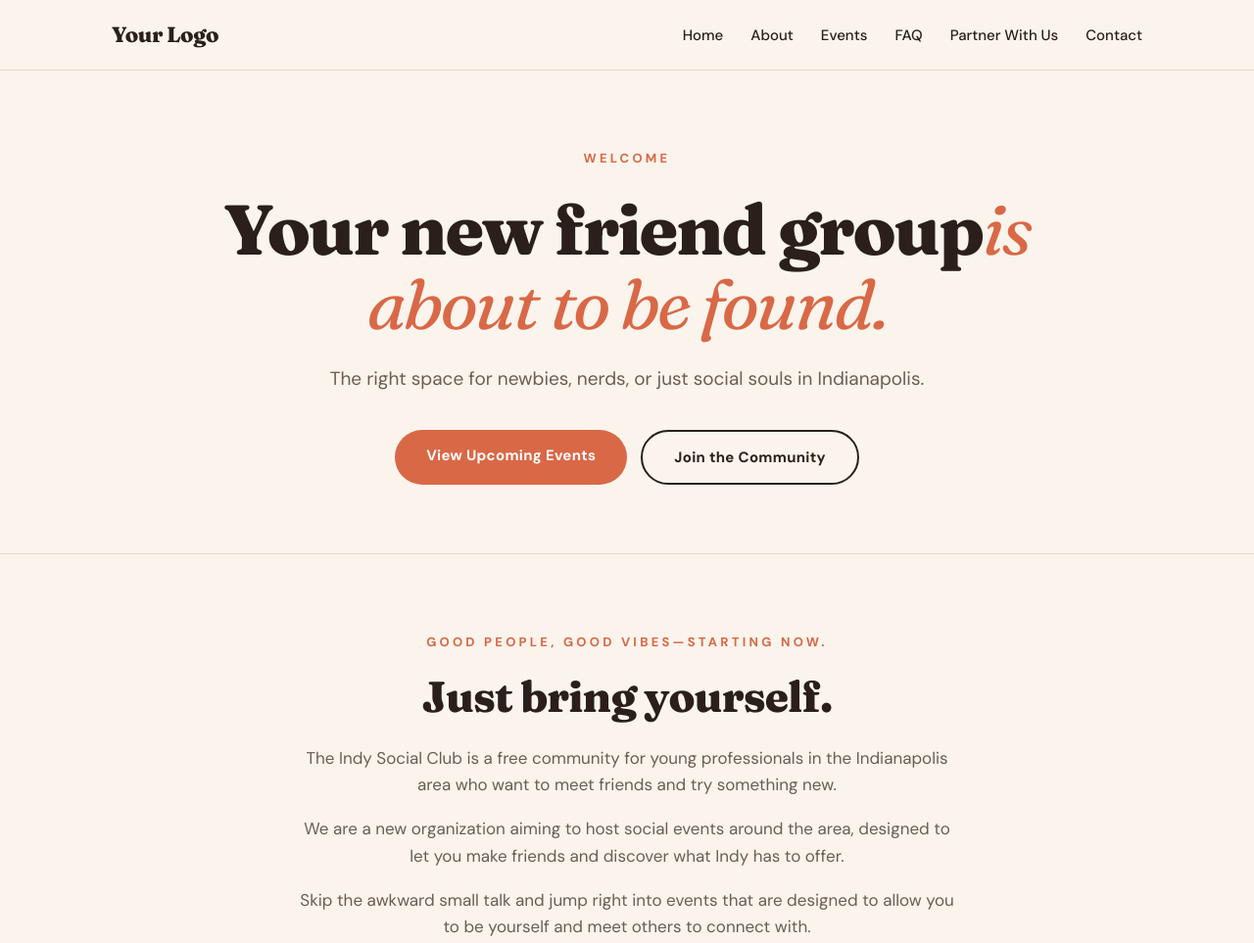
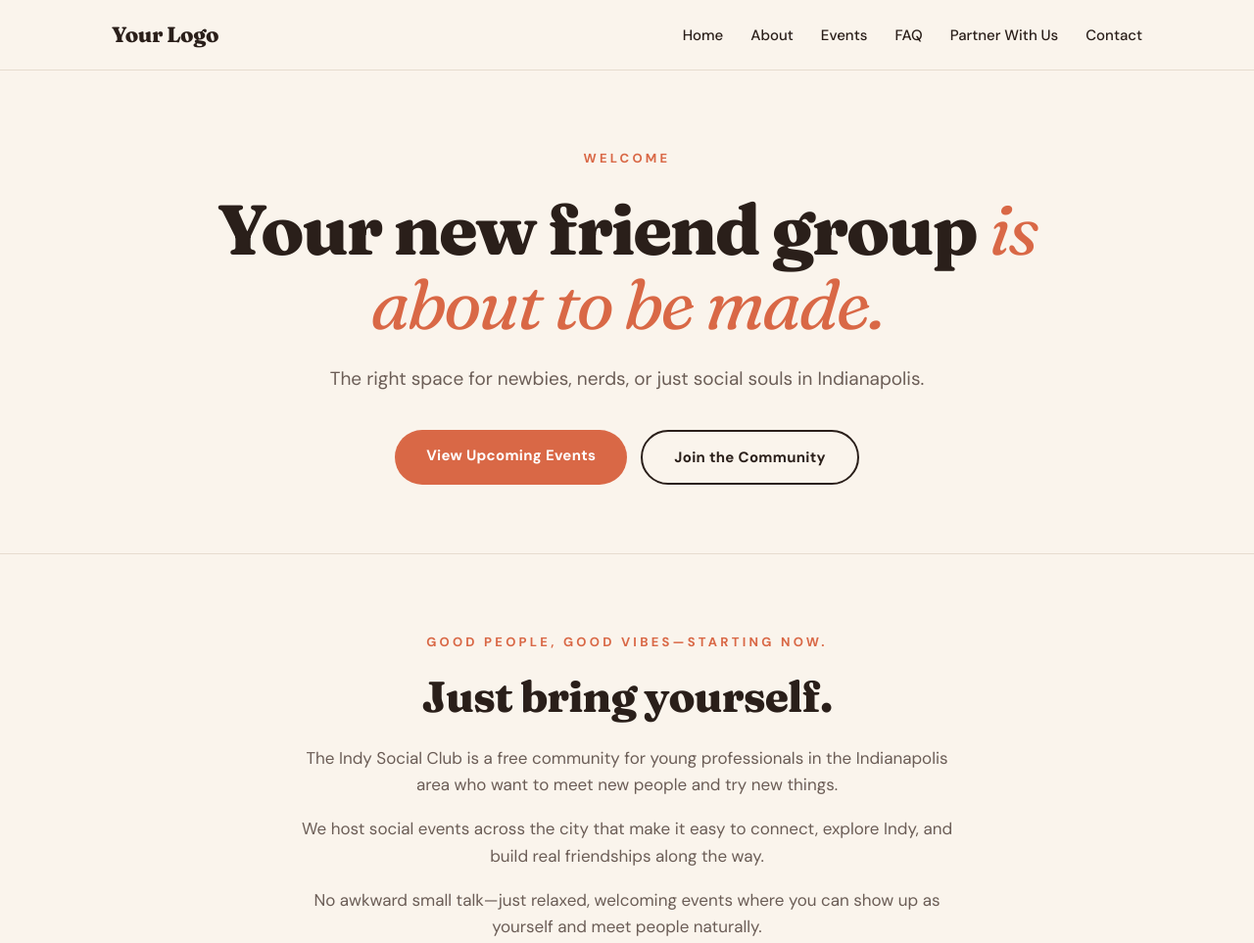
Before and after one commit to bebsterboo/IndySocialClubWebsite, a plain HTML site: page index.html in a window 1280 px wide. Shown: the top 963 px of the page at 98% size. Drawn offline with Linux system fonts and the light colour scheme.

Commit message:
Update index.html

```diff
--- a/index.html
+++ b/index.html
@@ -359,7 +359,7 @@
   <header class="hero">
     <div class="wrap">
       <div class="hero-eyebrow">Welcome</div>
-      <h1>Your new friend group<em>is about to be found.</em></h1>
+      <h1>Your new friend group <em>is about to be made.</em></h1>
       <p class="hero-sub">The right space for newbies, nerds, or just social souls in Indianapolis.</p>
       <div class="btn-row">
         <a class="btn" href="#events">View Upcoming Events</a>
@@ -376,9 +376,9 @@
     <div class="wrap intro-inner">
       <div class="section-label">Good people, good vibes—starting now. </div>
       <h2 class="section-title">Just bring yourself.</h2>
-      <p>The Indy Social Club is a free community for young professionals in the Indianapolis area who want to meet friends and try something new.</p>
-      <p>We are a new organization aiming to host social events around the area, designed to let you make friends and discover what Indy has to offer.</p>
-      <p>Skip the awkward small talk and jump right into events that are designed to allow you to be yourself and meet others to connect with.</p>
+      <p>The Indy Social Club is a free community for young professionals in the Indianapolis area who want to meet new people and try new things.</p>
+      <p>We host social events across the city that make it easy to connect, explore Indy, and build real friendships along the way.</p>
+      <p>No awkward small talk—just relaxed, welcoming events where you can show up as yourself and meet people naturally.</p>
     </div>
   </section>
 
```
